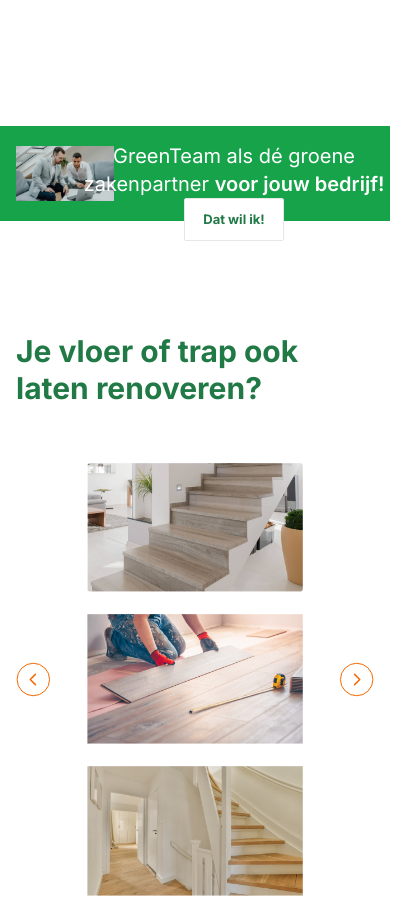
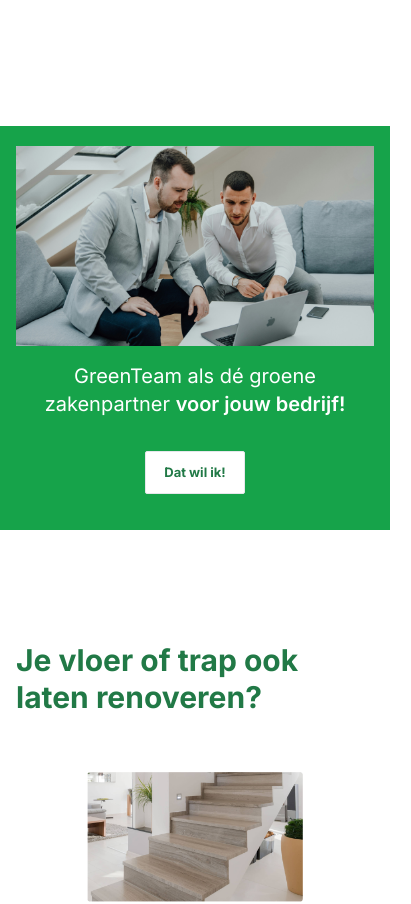
Before and after one commit to GreenTeam88/greenteam-front-end, a Next.js app: page / in a window 390 px wide. Shown: the part 5940-6844 px from the top of the page, 411 px wide, since content can reach past the window. Built offline with nearby package versions, Linux system fonts and the light colour scheme.

Commit message:
fixing the greenSection and the phoneNumber section for mobile

```diff
--- a/src/app/(root)/(routes)/_components/greenSection.tsx
+++ b/src/app/(root)/(routes)/_components/greenSection.tsx
@@ -2,7 +2,9 @@ import { PrimaryOutlinedBtnLink } from '@/components/theme/buttons';
 
 export const GreenSection = () => {
   return (
-    <div className="flex relative   bg-green-600 h-fit  py-5 lg:px-0 lg:py-0 px-4 flex-col lg:flex-row w-full">
+    <>
+      {/* desktop version */}
+      <div className=" relative hidden lg:flex   bg-green-600 h-fit  py-5 lg:px-0 lg:py-0 px-4 flex-col lg:flex-row w-full">
         <img src="/home/ITPersons.png" className=" w-[25vw] h-fit " />
         <div style={{ width: '80vw' }} className="absolute top-0 right-0   overflow-visible  h-full lg:-ml-[7%]">
           <img className=" hidden w-full h-full  lg:block object-cover" src="/home/greenBg.svg" />
@@ -16,5 +18,20 @@ export const GreenSection = () => {
           </div>
         </div>
       </div>
+      {/* mobile version */}
+      <div className="flex relative  lg:hidden  bg-green-600 h-fit  py-5 lg:px-0 lg:py-0 px-4 flex-col lg:flex-row w-full">
+        <img src="/home/ITPersons.png" className="  h-fit " />
+        <div className="  h-full ">
+          <div className="py-4  items-center  flex flex-col gap-[33px] ">
+            <h3 className="text-xl text-center lg:text-start    text-white   tracking-[-2%] ">
+              GreenTeam als dé groene <br /> zakenpartner <span className="font-semibold"> voor jouw bedrijf!</span>
+            </h3>
+            <PrimaryOutlinedBtnLink href="/zakelijk" className="lg:py-2">
+              Dat wil ik!
+            </PrimaryOutlinedBtnLink>
+          </div>
+        </div>
+      </div>
+    </>
   );
 };
--- a/src/app/(root)/(routes)/_components/phoneNumberSection.tsx
+++ b/src/app/(root)/(routes)/_components/phoneNumberSection.tsx
@@ -15,8 +15,8 @@ export const PhoneNumberSection = () => {
         />
         <SmallSecondaryOutlinedBtn>Verzenden</SmallSecondaryOutlinedBtn>
       </div>
-      <div className="flex w-full items-center justify-center gap-[34px]">
-        <div className="flex gap-12 py-8 items-center">
+      <div className="flex w-full flex-col lg:flex-row items-center justify-center gap-[34px]">
+        <div className="flex gap-12 flex-col lg:flex-row py-8 lg:items-center">
           <div className="flex items-center gap-3">
             <img src="/icons/email.png" />
             <LinkTypography className="hover:text-secondaryDefault" href={`mailto: ${appConfig.email}`}>
```
Lines whose indentation alone changed are shown as unchanged.
